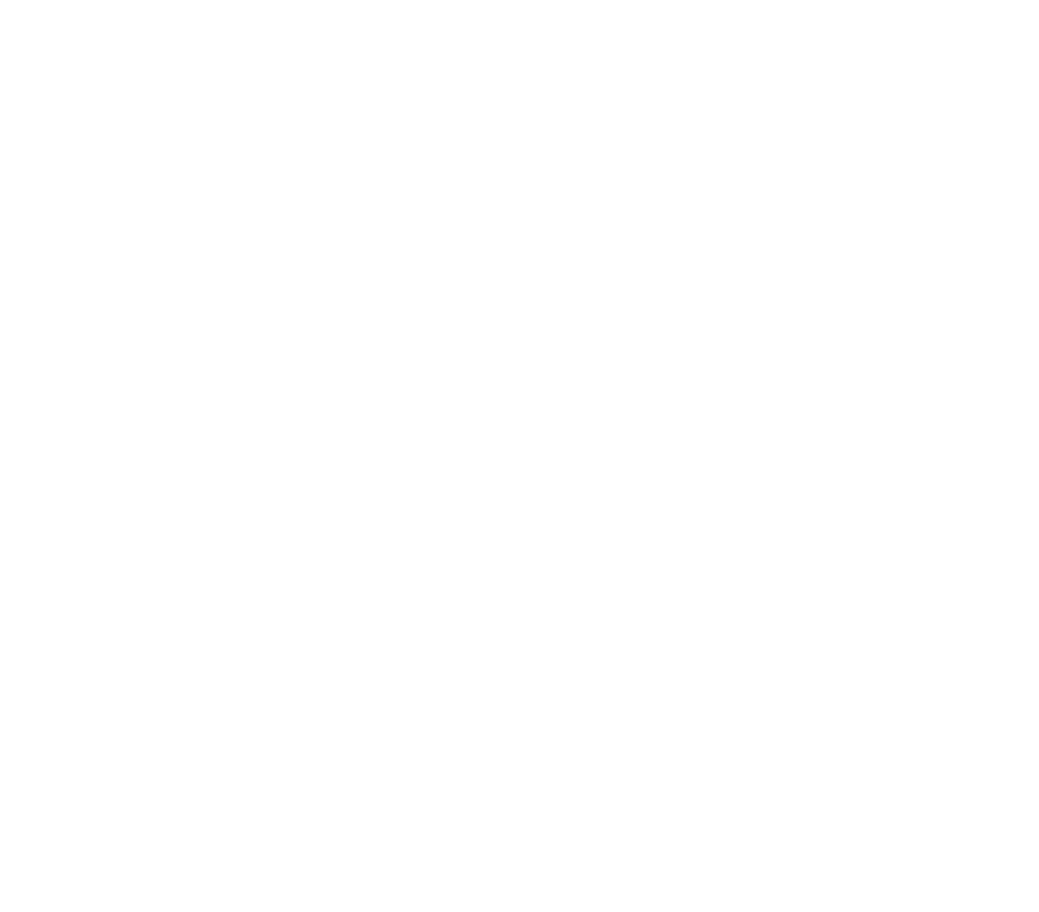
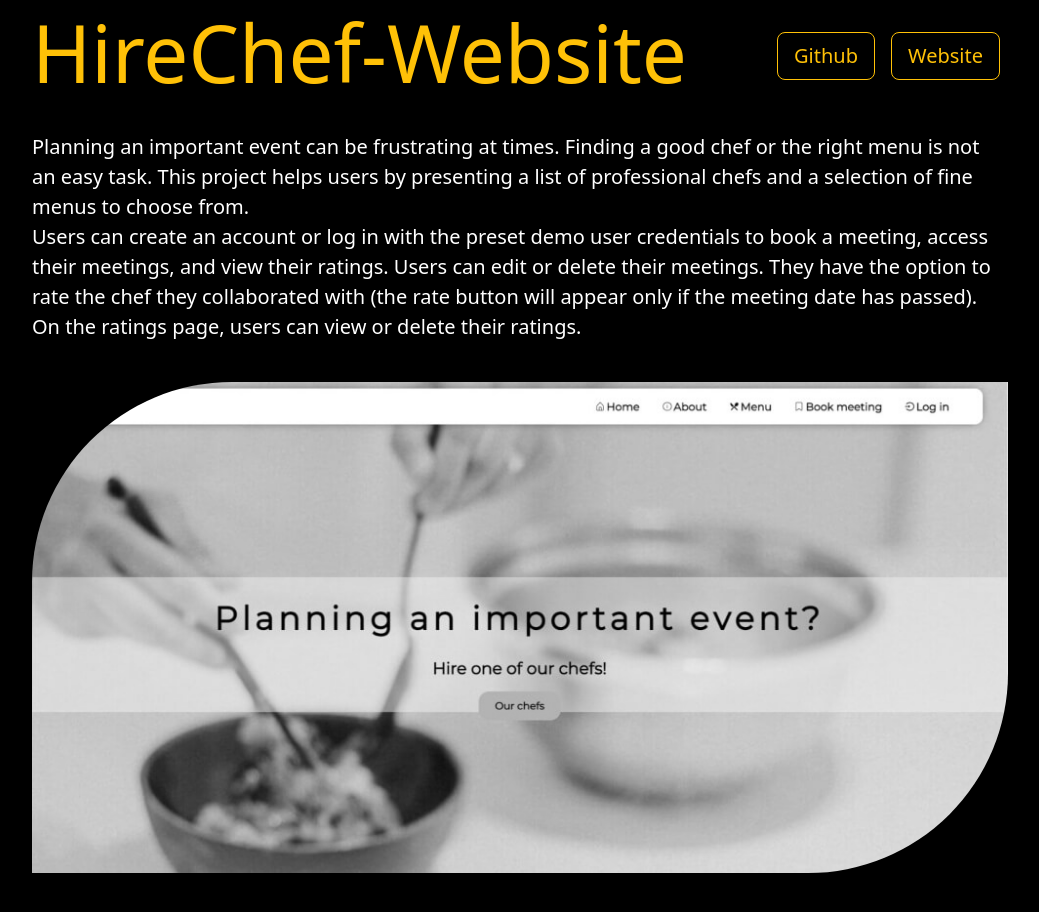
Before and after one commit to AdriandGrigore/PortofolioWebsite, a React (Create React App) app: page / in a window 1280 px wide. Shown: the part 1740-2652 px from the top of the page, without its empty margins (120-1159 px from the left). Before the commit the page ends 1648 px from the top, so only its background shows below. Built offline with nearby package versions, Linux system fonts and the light colour scheme.

Commit message:
Projects component added

```diff
--- a/src/App.js
+++ b/src/App.js
@@ -3,6 +3,7 @@
 import Navbar from './components/Navbar';
 import Hero from './components/Hero';
 import About from "./components/About"
+import Projects from './components/Projects';
 
 function App() {
   return (
@@ -10,6 +11,7 @@
       <Navbar />
       <Hero />
       <About />
+      <Projects />
     </div>
   );
 }
--- /dev/null
+++ b/src/components/Projects.js
@@ -0,0 +1,87 @@
+import React from 'react'
+import { Button, Col, Container, Image, Row, Stack } from 'react-bootstrap'
+import project1 from "../assets/project.jpg"
+
+function Projects() {
+    return (
+        <Container
+            as="section"
+            fluid
+            id="projects"
+            className='min-vh-100 bg-black'
+        >
+            <Container
+                className='py-0 py-md-5 min-vh-100 d-flex align-items-center'
+            >
+                <Row
+                    className='mx-auto'
+                    style={{ maxWidth: "1000px" }}
+                >
+                    <Col lg={12}>
+                        <Stack
+                            direction='horizontal'
+                            gap={2}
+                            className='justify-content-between flex-wrap mt-5'
+                        >
+                            <h1
+                                className='text-warning display-1 text-start'
+                            >
+                                HireChef-Website
+                            </h1>
+                            <div>
+                                <Button
+                                    href="https://github.com/AdriandGrigore/HireChef-Website"
+                                    target='_blank'
+                                    size='lg'
+                                    variant="outline-warning"
+                                    className='mx-2 my-1'
+                                >
+                                    Github
+                                </Button>
+                                <Button
+                                    href="https://hirechef-website.web.app/"
+                                    target='_blank'
+                                    size='lg'
+                                    variant="outline-warning"
+                                    className='mx-2 my-1'
+                                >
+                                    Website
+                                </Button>
+                            </div>
+                        </Stack>
+                    </Col>
+                    <Col
+                        lg={12}
+                        className='mb-4 me-auto text-white fs-5 text-start mt-4 mb-4'
+                    >
+                        <p>
+                            Planning an important event can be frustrating at times. Finding a good chef or the right menu is not an easy task.
+                            This project helps users by presenting a list of professional chefs and a selection of fine menus to choose from.
+                            <br />
+                            Users can create an account or log in with the preset demo user credentials to book a meeting, access their meetings, and view their ratings.
+                            Users can edit or delete their meetings.
+                            They have the option to rate the chef they collaborated with (the rate button will appear only if the meeting date has passed).
+                            On the ratings page, users can view or delete their ratings.
+                        </p>
+                    </Col>
+                    <Col
+                        lg={12}
+                        className='d-none d-md-block '
+                    >
+                        <Image
+                            fluid
+                            src={project1}
+                            style={{
+                                filter: "grayscale(1)",
+                                borderRadius: "200px 0px 200px 0px",
+                            }}
+                            className='mx-auto'
+                        />
+                    </Col>
+                </Row>
+            </Container>
+        </Container >
+    )
+}
+
+export default Projects
```
Also changed, not shown: src/assets/project.jpg (added).
